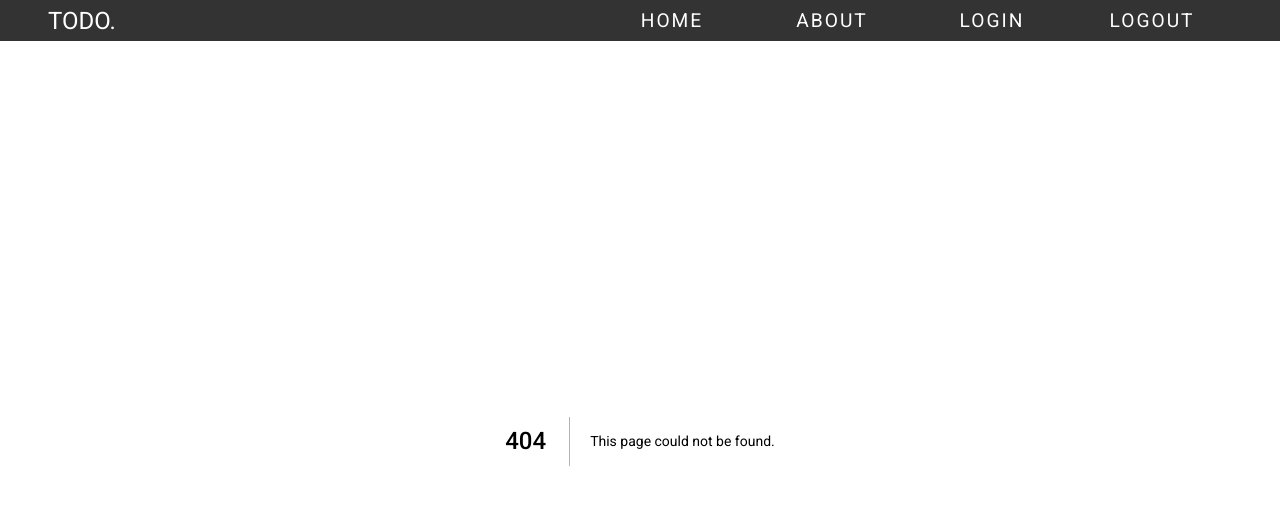
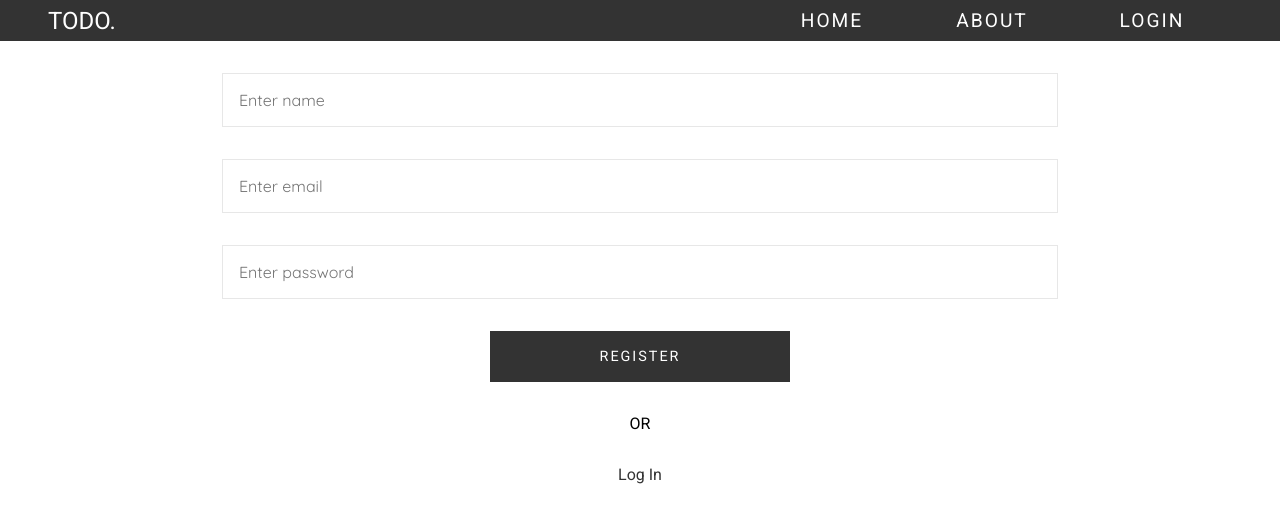
Before and after one commit to therizwanparvez/todo-app, a Next.js app: page /register in a window 1280 px wide. Before the commit this address had no page. Shown: the top 522 px of the page. Built offline with nearby package versions, Linux system fonts and the light colour scheme.

Commit message:
Created Login & Register page

```diff
--- a/src/app/header.jsx
+++ b/src/app/header.jsx
@@ -12,7 +12,6 @@
       <article>
         <Link href="/">Home</Link>
         <Link href="/about">About</Link>
-        <Link href="/login">Login</Link>
         <BtnLogout />
       </article>
     </div>
--- a/src/app/layout.js
+++ b/src/app/layout.js
@@ -15,8 +15,10 @@
     <html lang="en">
       <body className={inter.className}>
         <ContextProvider>
-          <Header />
-          {children}
+          <>
+            <Header />
+            {children}
+          </>
         </ContextProvider>
       </body>
     </html>
--- /dev/null
+++ b/src/app/register/page.jsx
@@ -0,0 +1,27 @@
+import Link from "next/link";
+import React from "react";
+
+const Register = () => {
+  return (
+    <div className="login">
+      <section>
+        <form>
+          <input type="text" name="" placeholder="Enter name" />
+          <input type="email" name="" placeholder="Enter email" />
+          <input type="password" name="" placeholder="Enter password" />
+          <button type="submit">Register</button>
+
+          <p>OR</p>
+          <Link href="/login">Log In</Link>
+        </form>
+      </section>
+    </div>
+  );
+};
+
+export const metadata = {
+  title: "Register",
+  description: "This is Register Page",
+};
+
+export default Register;
--- a/src/components/Clients.jsx
+++ b/src/components/Clients.jsx
@@ -1,8 +1,9 @@
 "use client";
 
-import { useState, createContext } from "react";
+import Link from "next/link";
+import { useState, createContext, useContext } from "react";
 
-const Context = createContext({ user: {} });
+export const Context = createContext({ user: {} });
 
 export const ContextProvider = ({ children }) => {
   const [user, setUser] = useState({});
@@ -20,13 +21,17 @@
 };
 
 export const BtnLogout = () => {
+  const { user } = useContext(Context);
+
   const handleLogout = () => {
     alert("Logged out successfully");
   };
 
-  return (
+  return user.id ? (
     <button className="btn" onClick={handleLogout}>
       Logout
     </button>
+  ) : (
+    <Link href="/login">Login</Link>
   );
 };
```
Also changed, not shown: src/app/login/page.jsx (added, +26 -0 lines).
